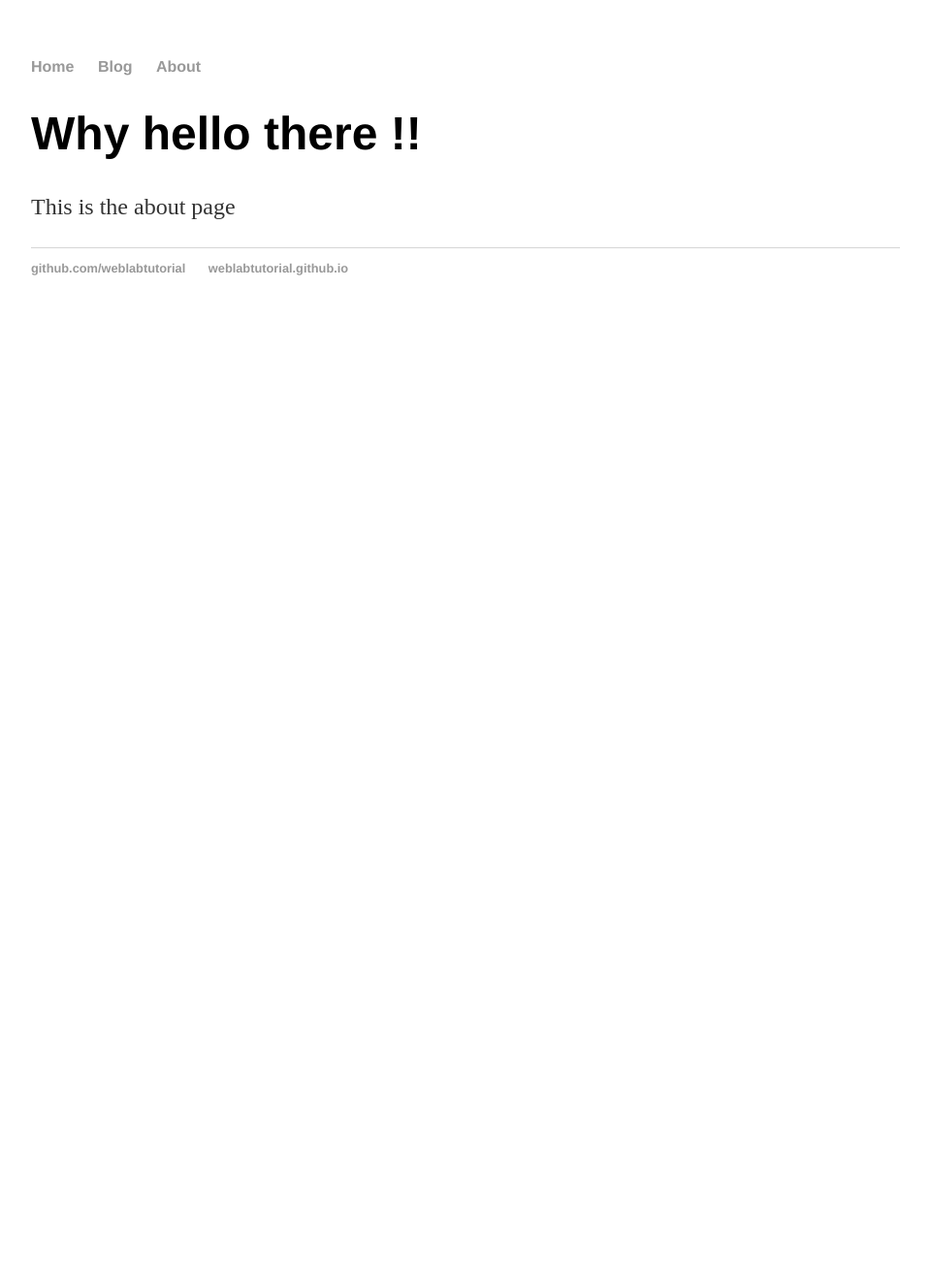
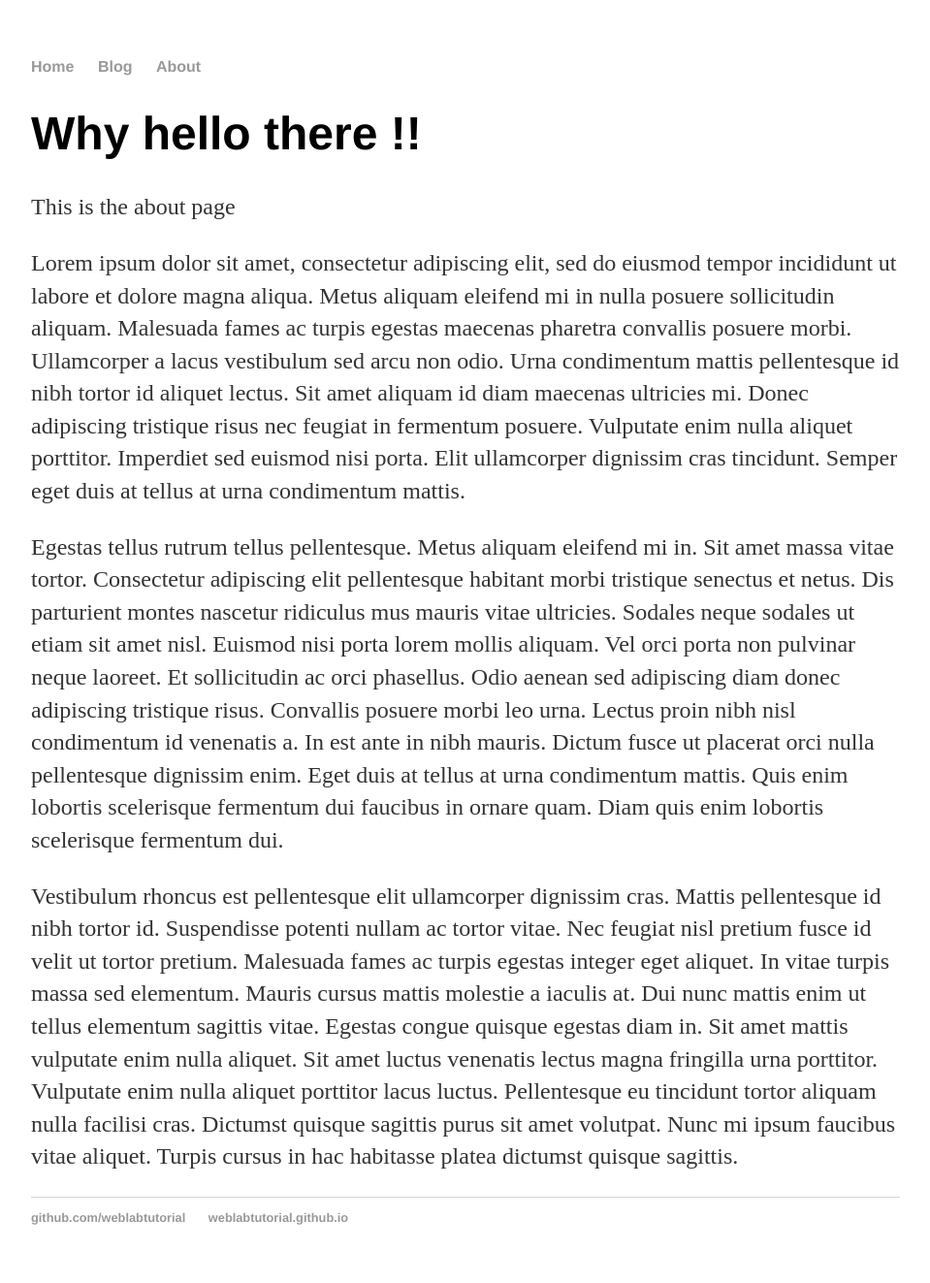
Before and after one commit to phoenixbit1/phoenixbit1.github.io, a Jekyll site: the page built from about/index.html, in a window 1280 px wide. Shown: the whole page at 97% size, without its empty margins (160-1119 px from the left). Built offline with Jekyll 4.4.1, drawn with Linux system fonts in a browser that asks for light colours; before the commit the page ends 900 px from its top, so only the background shows below that.

Commit message:
Update index.html

```diff
--- a/about/index.html
+++ b/about/index.html
@@ -5,4 +5,7 @@ title: Web Programming
 <div class="blurb">
 <h1>Why hello there !!</h1>
 <p>This is the about page</p>
+  <p>Lorem ipsum dolor sit amet, consectetur adipiscing elit, sed do eiusmod tempor incididunt ut labore et dolore magna aliqua. Metus aliquam eleifend mi in nulla posuere sollicitudin aliquam. Malesuada fames ac turpis egestas maecenas pharetra convallis posuere morbi. Ullamcorper a lacus vestibulum sed arcu non odio. Urna condimentum mattis pellentesque id nibh tortor id aliquet lectus. Sit amet aliquam id diam maecenas ultricies mi. Donec adipiscing tristique risus nec feugiat in fermentum posuere. Vulputate enim nulla aliquet porttitor. Imperdiet sed euismod nisi porta. Elit ullamcorper dignissim cras tincidunt. Semper eget duis at tellus at urna condimentum mattis.</p>
+  <p>Egestas tellus rutrum tellus pellentesque. Metus aliquam eleifend mi in. Sit amet massa vitae tortor. Consectetur adipiscing elit pellentesque habitant morbi tristique senectus et netus. Dis parturient montes nascetur ridiculus mus mauris vitae ultricies. Sodales neque sodales ut etiam sit amet nisl. Euismod nisi porta lorem mollis aliquam. Vel orci porta non pulvinar neque laoreet. Et sollicitudin ac orci phasellus. Odio aenean sed adipiscing diam donec adipiscing tristique risus. Convallis posuere morbi leo urna. Lectus proin nibh nisl condimentum id venenatis a. In est ante in nibh mauris. Dictum fusce ut placerat orci nulla pellentesque dignissim enim. Eget duis at tellus at urna condimentum mattis. Quis enim lobortis scelerisque fermentum dui faucibus in ornare quam. Diam quis enim lobortis scelerisque fermentum dui.</p>
+  <p>Vestibulum rhoncus est pellentesque elit ullamcorper dignissim cras. Mattis pellentesque id nibh tortor id. Suspendisse potenti nullam ac tortor vitae. Nec feugiat nisl pretium fusce id velit ut tortor pretium. Malesuada fames ac turpis egestas integer eget aliquet. In vitae turpis massa sed elementum. Mauris cursus mattis molestie a iaculis at. Dui nunc mattis enim ut tellus elementum sagittis vitae. Egestas congue quisque egestas diam in. Sit amet mattis vulputate enim nulla aliquet. Sit amet luctus venenatis lectus magna fringilla urna porttitor. Vulputate enim nulla aliquet porttitor lacus luctus. Pellentesque eu tincidunt tortor aliquam nulla facilisi cras. Dictumst quisque sagittis purus sit amet volutpat. Nunc mi ipsum faucibus vitae aliquet. Turpis cursus in hac habitasse platea dictumst quisque sagittis.</p>
 </div>
```
